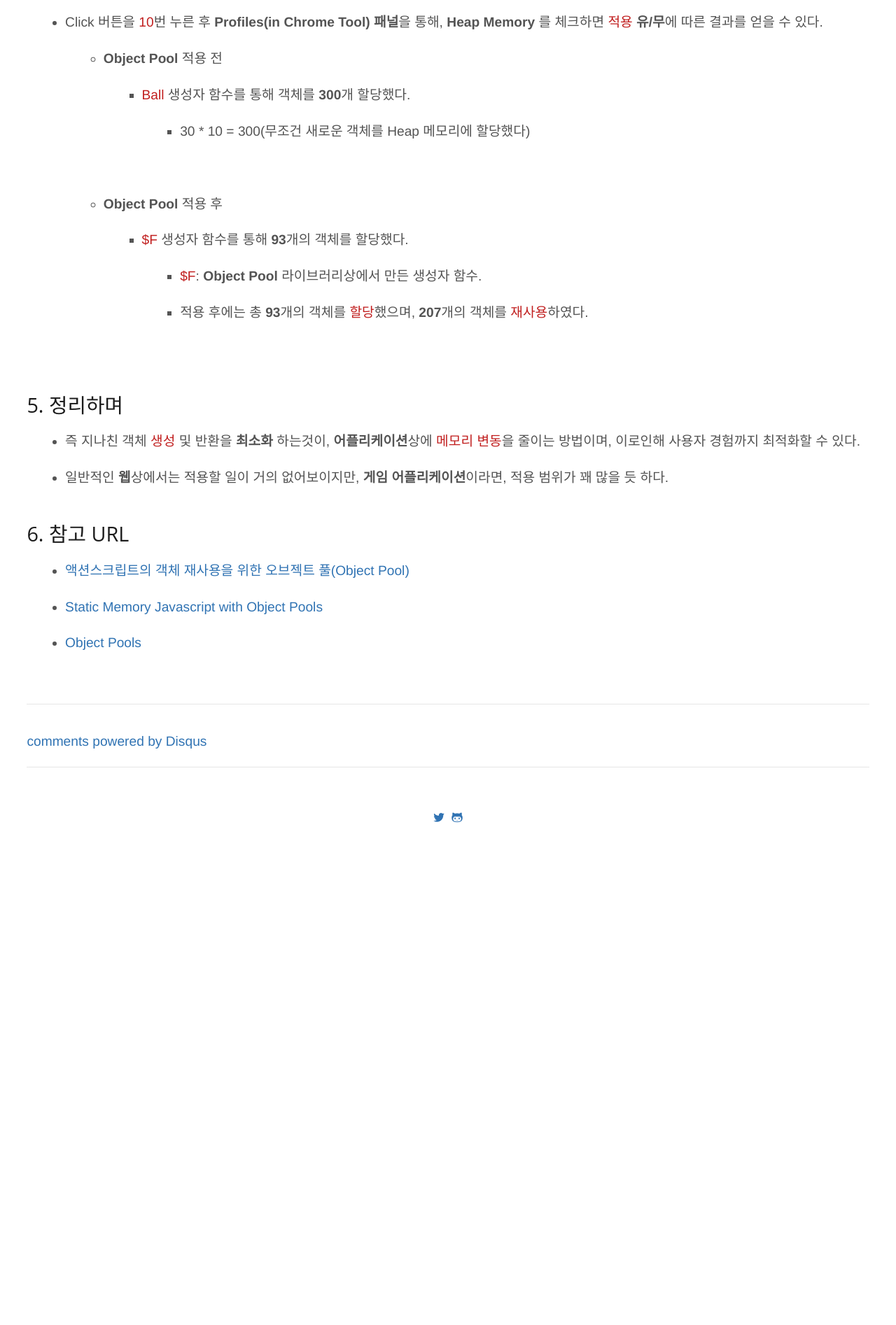
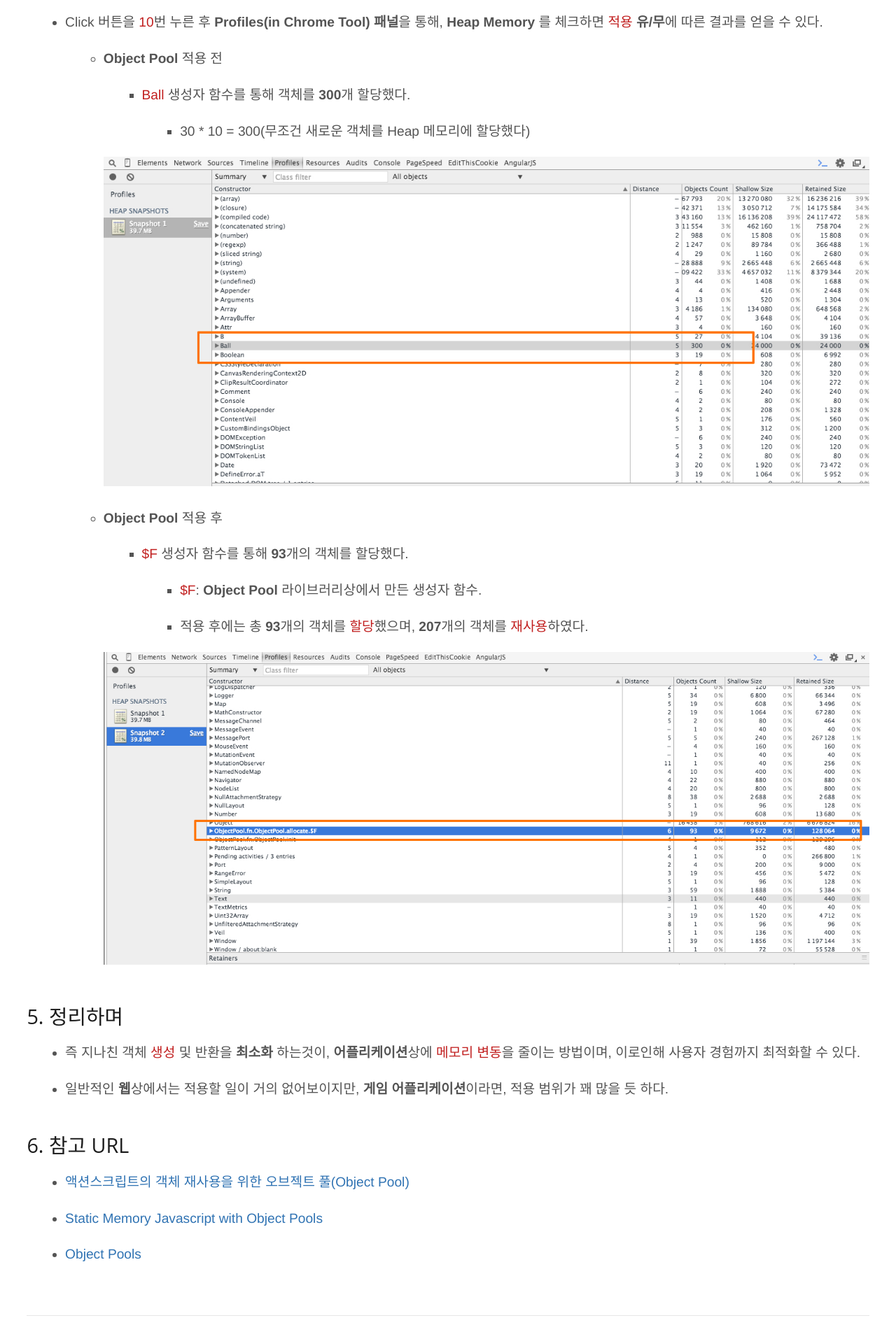
Before and after one commit to mohwa/blog, a Jekyll site: the page built from _posts/2015-08-06-objectpool-inJS.md, in a window 1280 px wide. Shown: the part 2045-3939 px from the top of the page at 70% size. Built offline with Jekyll 4.4.1, drawn with Linux system fonts in a browser that asks for light colours; Markdown is read by kramdown in place of the engine named in the settings; comment, search, counter and statistics services are not loaded; before the commit the page ends 3244 px from its top, so only the background shows below that.

Commit message:
post blog content!!

```diff
--- a/_posts/2015-08-06-objectpool-inJS.md
+++ b/_posts/2015-08-06-objectpool-inJS.md
@@ -56,7 +56,7 @@ categories: designPattern
 
 			- 30 * 10 = 300(무조건 새로운 객체를 Heap 메모리에 할당했다)
 
-		![](/Users/sgjeon/blog_doc/img/ballHeap.jpg)
+		![](/blog/assets/images/posts/ballHeap.jpg)
 
 	- **Object Pool** 적용 후
 
@@ -66,7 +66,7 @@ categories: designPattern
 
 			- 적용 후에는 총 **93**개의 객체를 <span style="color:#c11f1f">할당</span>했으며, **207**개의 객체를 <span style="color:#c11f1f">재사용</span>하였다.
 
-		![](/Users/sgjeon/blog_doc/img/ballHeap2.jpg)
+		![](/blog/assets/images/posts/ballHeap2.jpg)
 
 
 ##5. 정리하며
```
Also changed, not shown: 3 other files.
